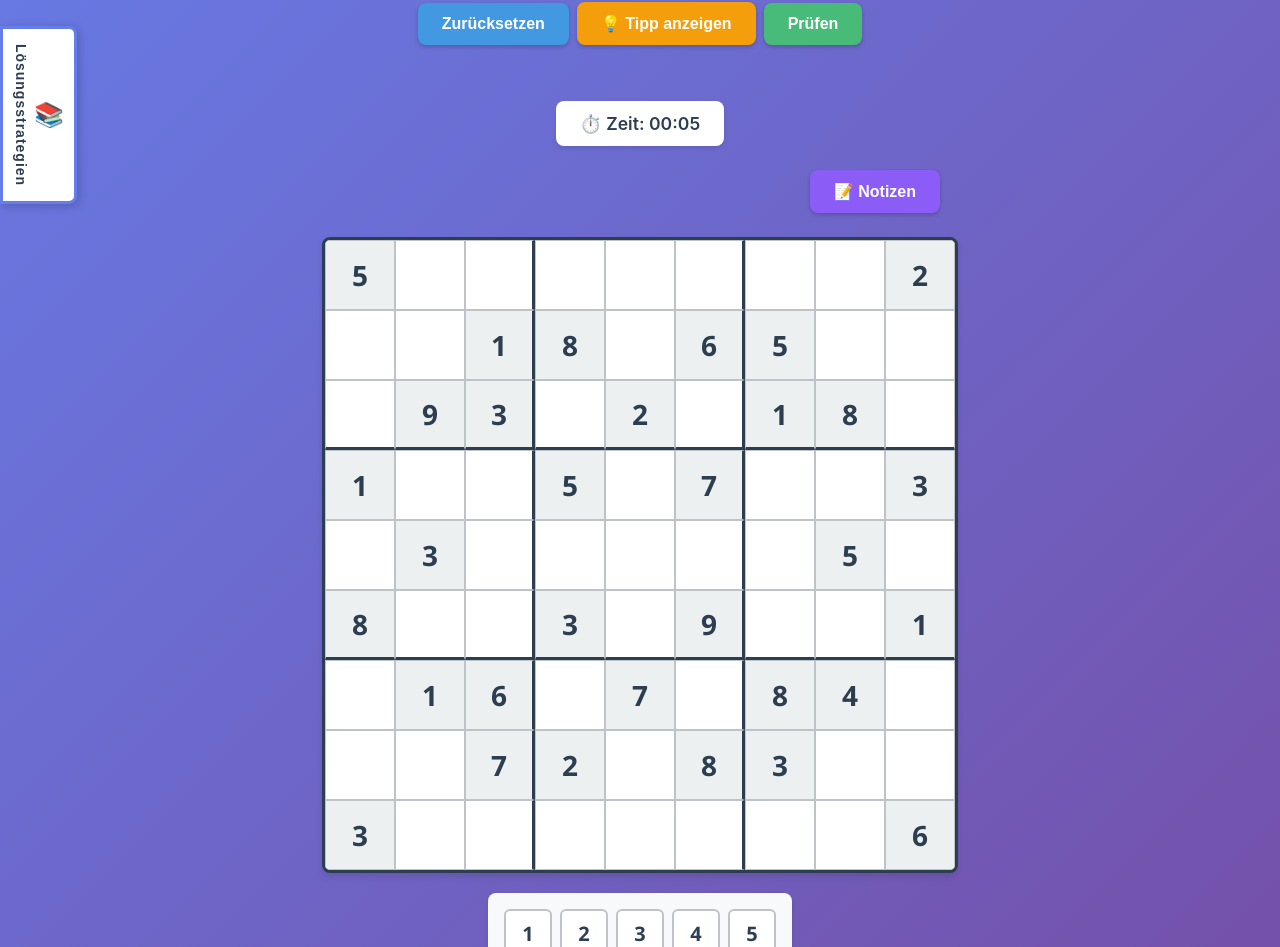
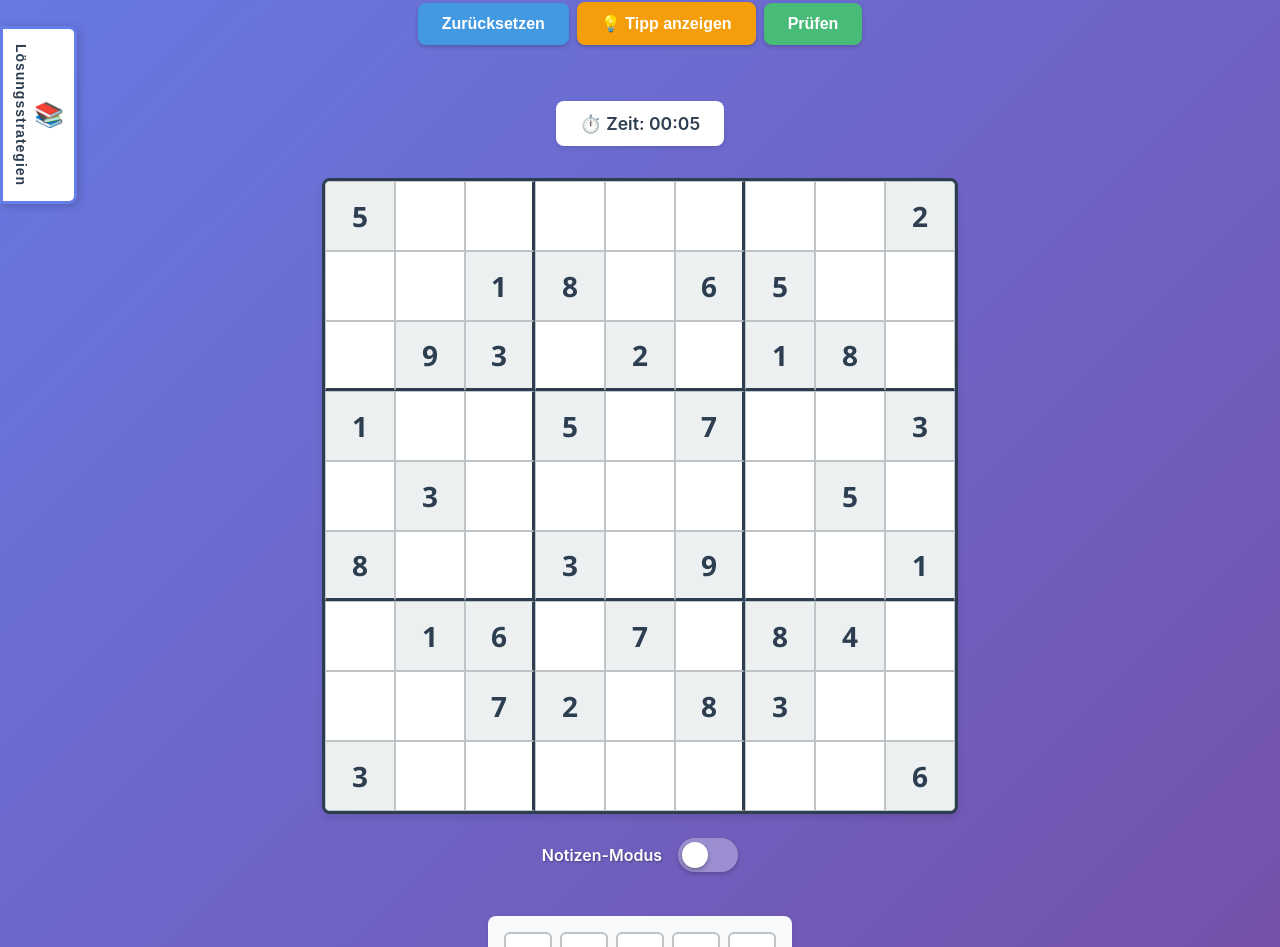
Before and after one commit to Noerdlich/sudoku-generator, a React (Create React App) app: page / in a window 1280 px wide. Shown: the part 285-1232 px from the top of the page. Built offline with nearby package versions, Linux system fonts and the light colour scheme.

Commit message:
feat: implement notes mode toggle with updated UI and functionality

```diff
--- a/src/App.css
+++ b/src/App.css
@@ -205,26 +205,82 @@
   box-shadow: 0 2px 4px rgba(0, 0, 0, 0.1);
 }
 
-.notes-toggle-container {
-  display: flex;
-  justify-content: flex-end;
+/* Toggle Slider für Notizen-Modus */
+.notes-toggle-slider {
+  margin: 1.5rem 0;
+  width: 100%;
   max-width: 600px;
-  width: 100%;
-  margin: 0.5rem 0;
 }
 
-.btn-notes {
-  background-color: #8b5cf6;
-  color: white;
+.toggle-label {
+  display: flex;
+  align-items: center;
+  justify-content: center;
+  gap: 1rem;
+  cursor: pointer;
+  user-select: none;
 }
 
-.btn-notes:hover:not(:disabled) {
-  background-color: #7c3aed;
+.toggle-text {
+  font-size: 1rem;
+  font-weight: 600;
+  color: white;
+  text-shadow: 1px 1px 2px rgba(0, 0, 0, 0.3);
 }
 
-.btn-notes.active {
-  background-color: #6d28d9;
-  box-shadow: inset 0 2px 4px rgba(0, 0, 0, 0.2);
+.toggle-switch {
+  position: relative;
+  width: 60px;
+  height: 34px;
+}
+
+.toggle-switch input {
+  opacity: 0;
+  width: 0;
+  height: 0;
+}
+
+.slider {
+  position: absolute;
+  cursor: pointer;
+  top: 0;
+  left: 0;
+  right: 0;
+  bottom: 0;
+  background-color: rgba(255, 255, 255, 0.3);
+  transition: 0.3s;
+  border-radius: 34px;
+  box-shadow: 0 2px 4px rgba(0, 0, 0, 0.2);
+}
+
+.slider:before {
+  position: absolute;
+  content: "";
+  height: 26px;
+  width: 26px;
+  left: 4px;
+  bottom: 4px;
+  background-color: white;
+  transition: 0.3s;
+  border-radius: 50%;
+  box-shadow: 0 2px 4px rgba(0, 0, 0, 0.3);
+}
+
+.toggle-switch input:checked + .slider {
+  background-color: #8b5cf6;
+}
+
+.toggle-switch input:checked + .slider:before {
+  transform: translateX(26px);
+}
+
+.toggle-switch input:disabled + .slider {
+  opacity: 0.5;
+  cursor: not-allowed;
+}
+
+.toggle-label:has(input:disabled) {
+  cursor: not-allowed;
 }
 
 .info {
--- a/src/App.tsx
+++ b/src/App.tsx
@@ -210,6 +210,13 @@ function App() {
           }
           return newCandidates;
         });
+      } else if (notesMode && value === 0) {
+        // Notizen-Modus + Delete: Lösche alle Kandidaten dieser Zelle
+        setCandidates(prev => {
+          const newCandidates = prev.map(r => r.map(c => new Set(c)));
+          newCandidates[row][col].clear();
+          return newCandidates;
+        });
       } else {
         // Normal-Modus: Setze Zahl und lösche Kandidaten
         setUserGrid(prev => {
@@ -217,11 +224,32 @@ function App() {
           newGrid[row][col] = value;
           return newGrid;
         });
-        // Lösche Kandidaten für diese Zelle
+        // Lösche Kandidaten für diese Zelle und entferne diese Zahl aus Zeile/Spalte/Block
         if (value !== 0) {
           setCandidates(prev => {
             const newCandidates = prev.map(r => r.map(c => new Set(c)));
+            // Lösche Kandidaten der aktuellen Zelle
             newCandidates[row][col].clear();
+
+            // Entferne diese Zahl aus allen Kandidaten in der Zeile
+            for (let c = 0; c < 9; c++) {
+              newCandidates[row][c].delete(value);
+            }
+
+            // Entferne diese Zahl aus allen Kandidaten in der Spalte
+            for (let r = 0; r < 9; r++) {
+              newCandidates[r][col].delete(value);
+            }
+
+            // Entferne diese Zahl aus allen Kandidaten im 3x3 Block
+            const blockRow = Math.floor(row / 3) * 3;
+            const blockCol = Math.floor(col / 3) * 3;
+            for (let r = blockRow; r < blockRow + 3; r++) {
+              for (let c = blockCol; c < blockCol + 3; c++) {
+                newCandidates[r][c].delete(value);
+              }
+            }
+
             return newCandidates;
           });
         }
@@ -614,17 +642,6 @@ function App() {
           ⏱️ Zeit: {formatTime(elapsedTime)}
         </div>
 
-        <div className="notes-toggle-container">
-          <button
-            className={`btn btn-notes ${notesMode ? 'active' : ''}`}
-            onClick={() => setNotesMode(!notesMode)}
-            disabled={isGenerating || showSolution || customMode}
-            title={notesMode ? 'Notizen deaktivieren' : 'Notizen aktivieren'}
-          >
-            {notesMode ? '✏️ Notizen aktiv' : '📝 Notizen'}
-          </button>
-        </div>
-
         <div className="board-container">
           {isGenerating ? (
             <div className="loading">
@@ -646,6 +663,22 @@ function App() {
                 candidates={candidates}
                 notesMode={notesMode}
               />
+
+              <div className="notes-toggle-slider">
+                <label className="toggle-label">
+                  <span className="toggle-text">Notizen-Modus</span>
+                  <div className="toggle-switch">
+                    <input
+                      type="checkbox"
+                      checked={notesMode}
+                      onChange={() => setNotesMode(!notesMode)}
+                      disabled={isGenerating || showSolution || customMode}
+                    />
+                    <span className="slider"></span>
+                  </div>
+                </label>
+              </div>
+
               <NumberKeyboard
                 onNumberClick={handleNumberClick}
                 onDelete={handleDelete}
```
Also changed, not shown: 1 other file (tests, documents, lock files or other folders).
